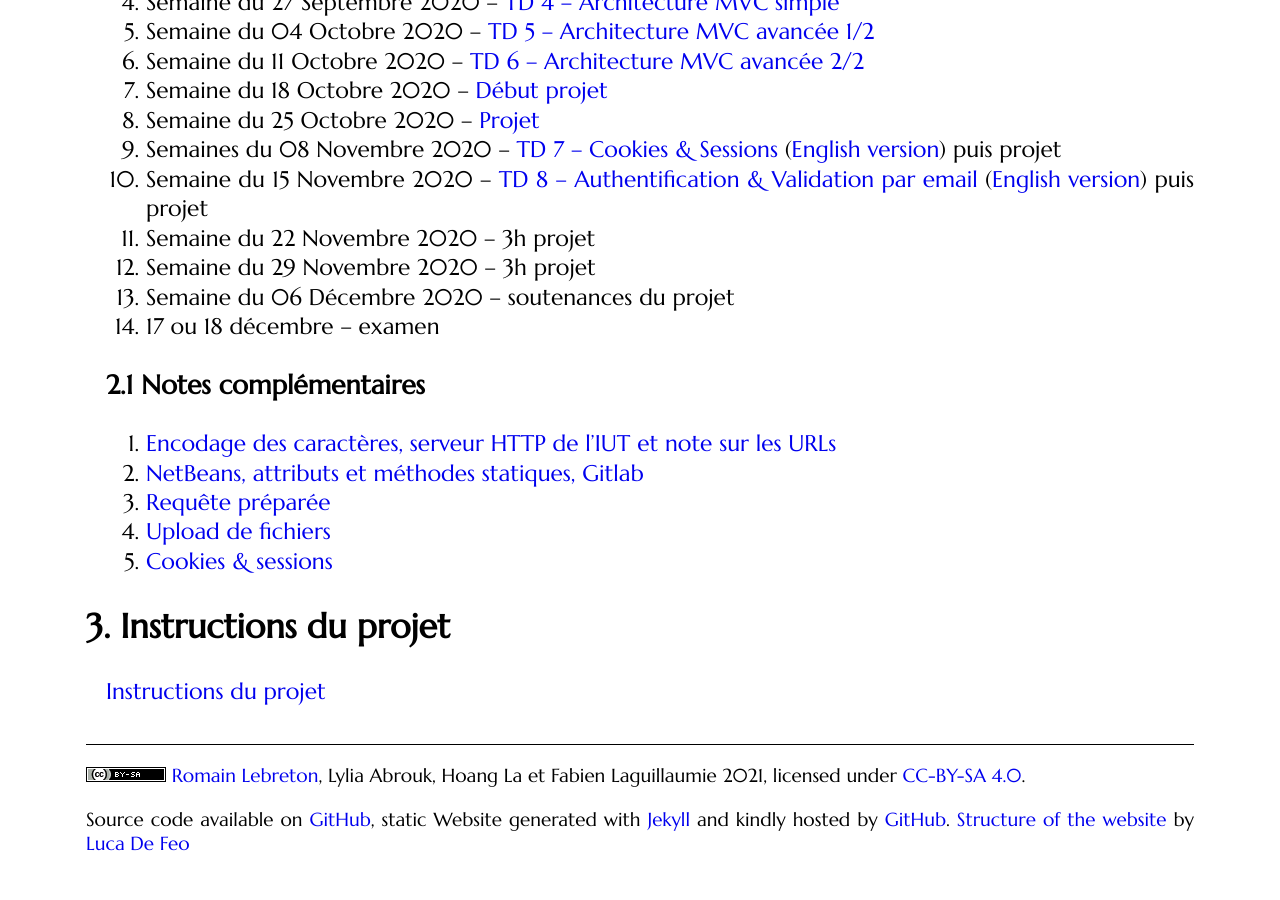
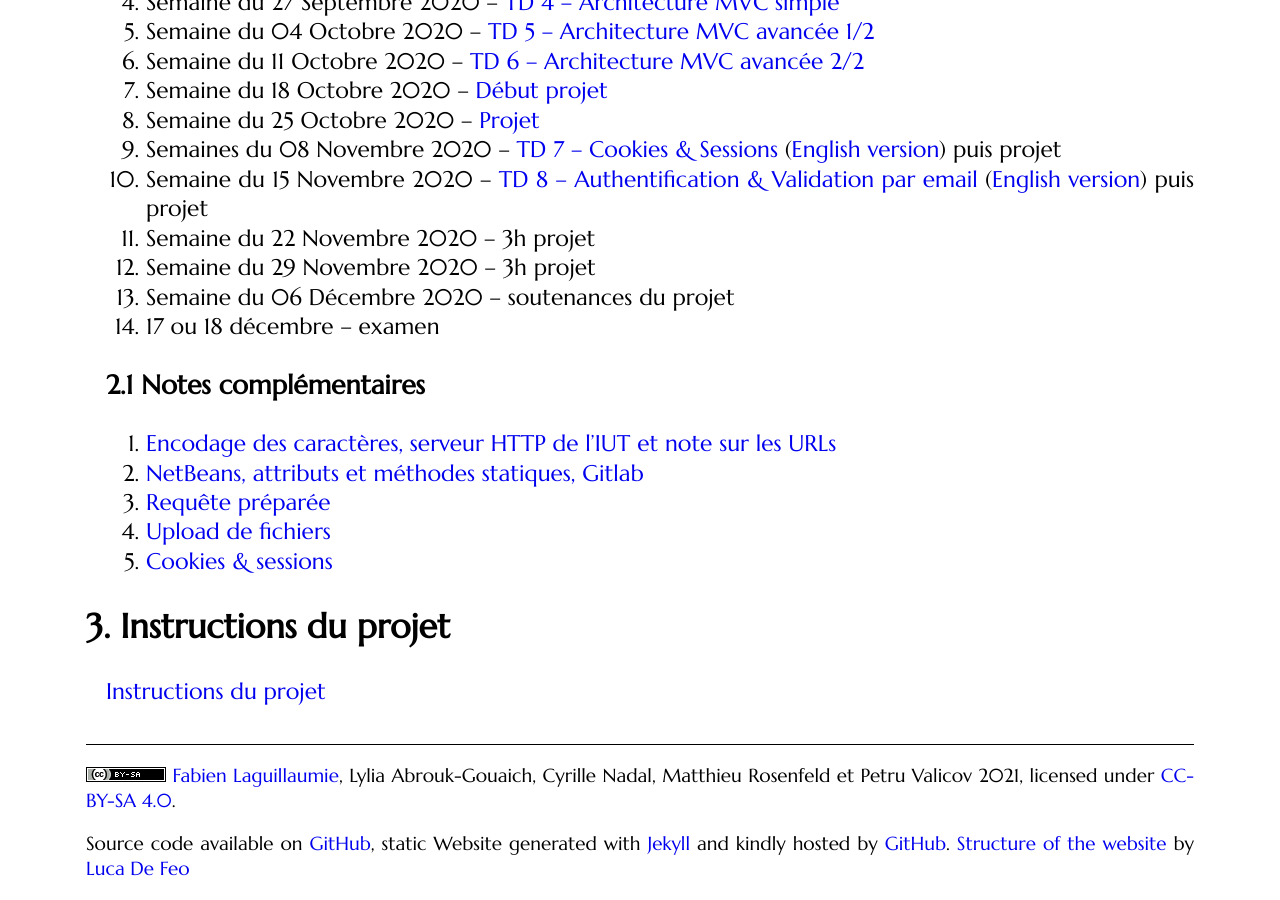
Before and after one commit to romainlebreton/R3.01-DeveloppementWeb, a Jekyll site: the page built from index.md, in a window 1280 px wide and 900 px high, scrolled down 614 px. Built offline with Jekyll 4.4.1, drawn with Linux system fonts in a browser that asks for light colours; some web fonts are replaced; before the commit the page ends 1490 px from its top, so only the background shows below that.

Commit message:
Update main.html

```diff
--- a/_layouts/main.html
+++ b/_layouts/main.html
@@ -51,7 +51,7 @@
 		href="https://creativecommons.org/licenses/by-sa/4.0/">
 	      <img alt="Creative Commons Licence" style="border-width:0"
 		   src="{{ site.baseurl }}/assets/80x15.png"/></a>
-	    <a href="https://github.com/romainlebreton">Romain Lebreton</a>, Lylia Abrouk, Hoang La et Fabien Laguillaumie
+	    <a href="https://github.com/romainlebreton">Fabien Laguillaumie</a>, Lylia Abrouk-Gouaich, Cyrille Nadal, Matthieu Rosenfeld et Petru Valicov
 	    {{ site.time | date:"%Y" }}, licensed
 	    under <a rel="license" class="print-link"
 		     href="https://creativecommons.org/licenses/by-sa/4.0/">CC-BY-SA
```
